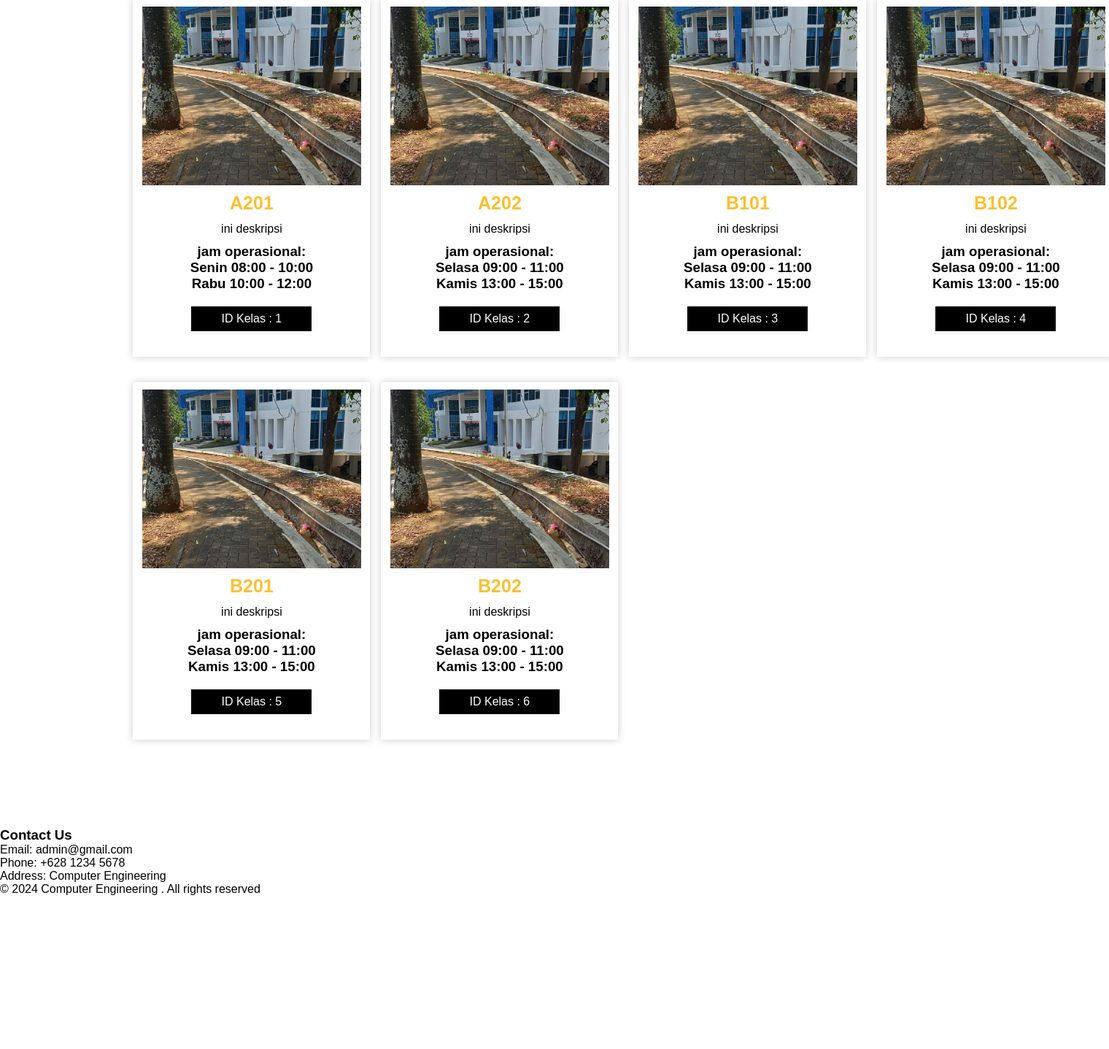
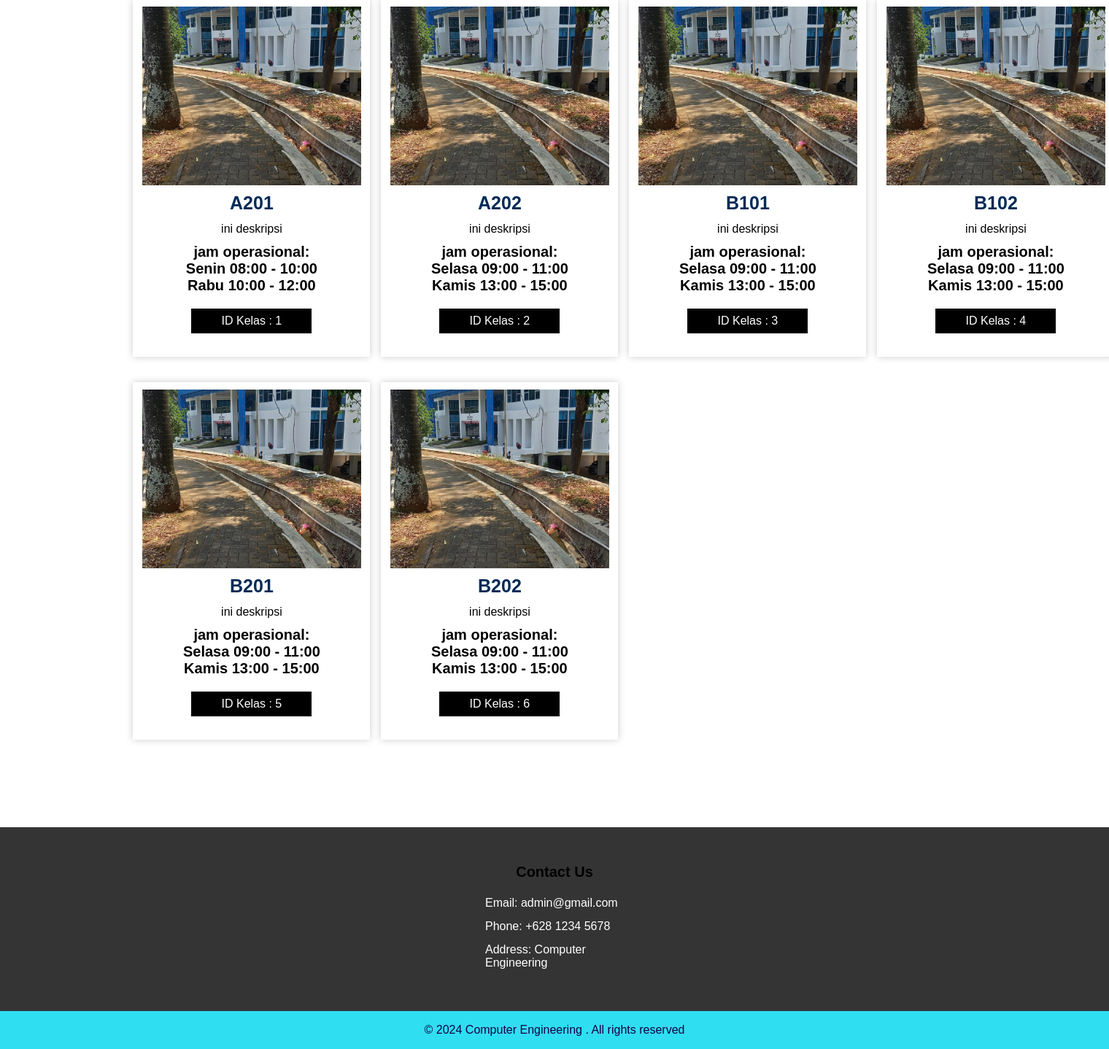
Before and after one commit to Wanz27/TA_DKP_WAN-AZKA-KHAIRI-MUHAMMAD_21120123140150_Sistem-Peminjaman-Gedung-Teknik-Komputer, a PHP site: page /home.php in a window 1520 px wide. Shown: the part 1402-2840 px from the top of the page at 73% size. Before the commit the page ends 2629 px from the top, so only its background shows below. Run offline with PHP 8.4, Linux system fonts and the light colour scheme; data that the repository does not hold is empty.

Commit message:
Update homestyle.css

```diff
--- a/homestyle.css
+++ b/homestyle.css
@@ -154,7 +154,7 @@ section{
     text-align: center;
     margin: 10px auto 10px auto;
     font-size: 25px;
-    color: #fac031;
+    color: #012a56;
 }
 
 .room_box .room_card .room_info p{
@@ -179,3 +179,50 @@ section{
     margin: 20px 80px;
     transition: 0.3s;
 }
+
+footer{
+    background: #343434;
+    padding-top: 50px;
+}
+
+.footer_container{
+    width: 1140px;
+    margin: auto;
+    display: flex;
+    justify-content: center;
+}
+
+.footer{
+    width: 33.3%;
+}
+
+h3{
+    font-size: 20px;
+    margin-bottom: 15px;
+    text-align: center;
+}
+
+.footer_content p{
+    width: 190px;
+    margin: auto;
+    padding: 7px;
+    color: white;
+}
+
+.footer_content ul{
+    text-align: center;
+}
+
+.bottom-bar{
+    background: #30def1;
+    text-align: center;
+    padding: 10px 0;
+    margin-top: 50px;
+}
+
+.bottom-bar p{
+    color: #120045;
+    margin: 0;
+    font-size: 16px;
+    padding: 7px;
+}
```
